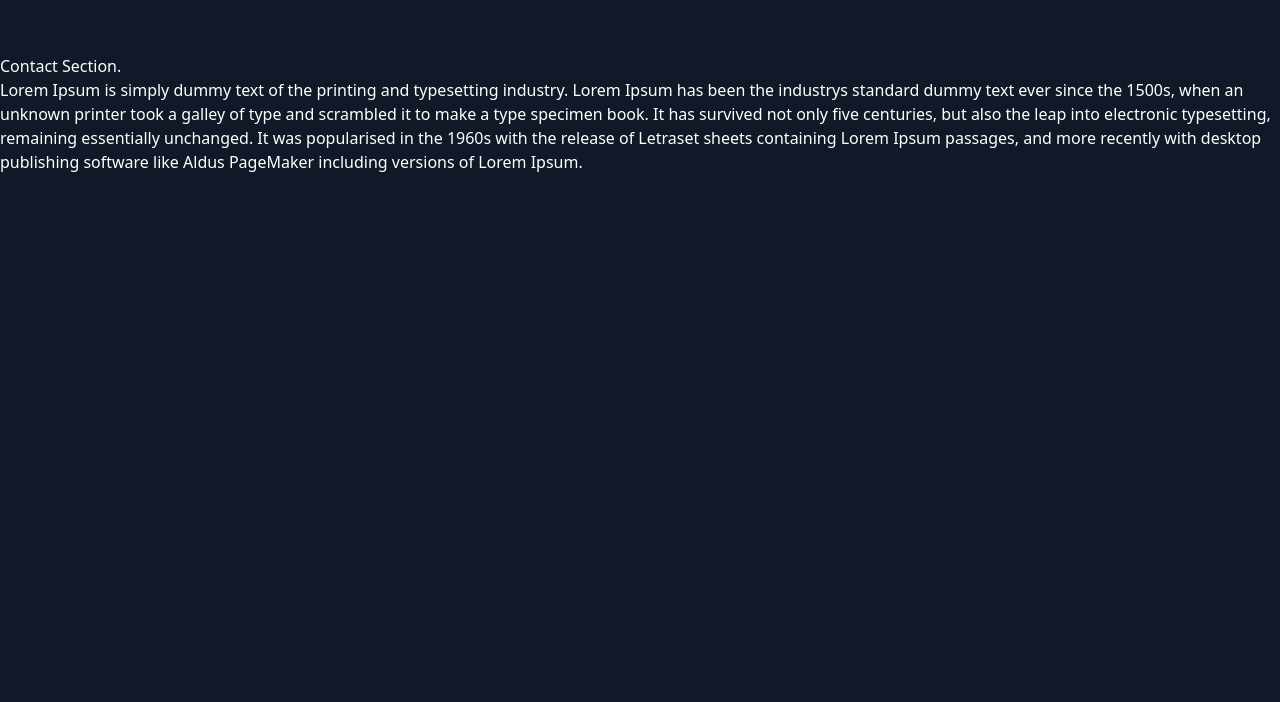
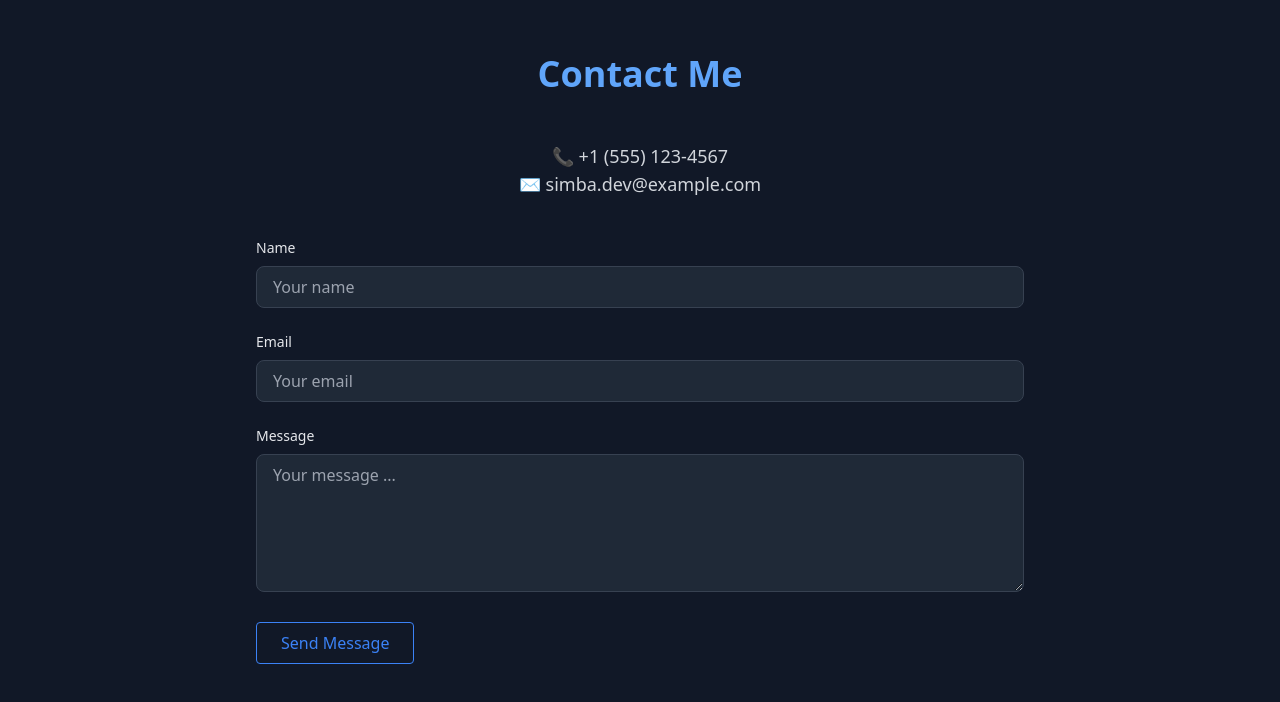
Before and after one commit to genuinelycool/portfolio_website_dark_light_mode, a React (Vite) app: page / in a window 1280 px wide. Shown: the part 4084-4786 px from the top of the page. Built offline with nearby package versions, Linux system fonts and the light colour scheme.

Commit message:
20 - Building the Contact Section

```diff
--- a/src/components/ContactSection/index.jsx
+++ b/src/components/ContactSection/index.jsx
@@ -1,18 +1,106 @@
+const labelClass = [
+  "block",              // Makes the label take up full width
+  "mb-2",
+  "text-sm",
+  "font-medium",
+  "text-gray-800",      // Text color for light mode
+  "dark:text-gray-200", // Text color for dark mode
+].join(" ");
+
+const inputClass = [
+  "w-full",
+  "px-4", "py-2",
+  "border",
+  "rounded-lg",
+  "bg-white",
+  "dark:bg-gray-800",
+  "border-gray-300",
+  "dark:border-gray-700",
+  "text-gray-800",
+  "dark:text-white",
+  "focus:outline-none",
+  "focus:ring-2",
+  "focus:ring-blue-500",
+  "focus:border-blue-500",
+].join(" ");
+
 const ContactSection = () => {
   return (
-    <section className="min-h-screen py-20">
-      <h1>Contact Section.</h1>
-      <p>
-        Lorem Ipsum is simply dummy text of the printing and typesetting
-        industry. Lorem Ipsum has been the industrys standard dummy text ever
-        since the 1500s, when an unknown printer took a galley of type and
-        scrambled it to make a type specimen book. It has survived not only five
-        centuries, but also the leap into electronic typesetting, remaining
-        essentially unchanged. It was popularised in the 1960s with the release
-        of Letraset sheets containing Lorem Ipsum passages, and more recently
-        with desktop publishing software like Aldus PageMaker including versions
-        of Lorem Ipsum.
-      </p>
+    <section className="min-h-screen py-20 px-4 text-center bg-white dark:bg-gray-900">
+      <h3 className="text-4xl font-bold text-blue-600 dark:text-blue-400 mb-12">
+        Contact Me
+      </h3>
+
+      {/* Contact Info */}
+      <div className="mb-10 text-gray-700 dark:text-gray-300">
+        <p className="text-lg">📞 +1 (555) 123-4567</p>
+        <p className="text-lg">✉ simba.dev@example.com</p>
+      </div>
+
+      {/* Contact Form */}
+      <form className="max-w-3xl mx-auto text-left grid grid-cols-1 gap-6">
+        <div>
+          <label
+            htmlFor="name"
+            className={labelClass}
+          >
+            Name
+          </label>
+          <input
+            type="text"
+            id="name"
+            placeholder="Your name"
+            className={inputClass}
+          />
+        </div>
+
+        <div>
+          <label
+            htmlFor="email"
+            className={labelClass}
+          >
+            Email
+          </label>
+          <input
+            type="email"
+            id="email"
+            placeholder="Your email"
+            className={inputClass}
+          />
+        </div>
+
+        <div>
+          <label
+            htmlFor="message"
+            className={labelClass}
+          >
+            Message
+          </label>
+          <textarea
+            rows={5}
+            id="message"
+            placeholder="Your message ..."
+            className={inputClass}
+          ></textarea>
+        </div>
+
+        <button
+          type="submit"
+          className={[
+            "w-full", "sm:w-fit",           // Responsive width
+            "px-6", "py-2",
+            "border", "border-blue-500",
+            "text-blue-500",
+            "rounded",
+            "hover:bg-blue-500",
+            "hover:text-white",
+            "transition"                    // Smooth transition
+          ].join(" ")}
+        >
+          Send Message
+        </button>
+      </form>
+
     </section>
   );
 };
```
